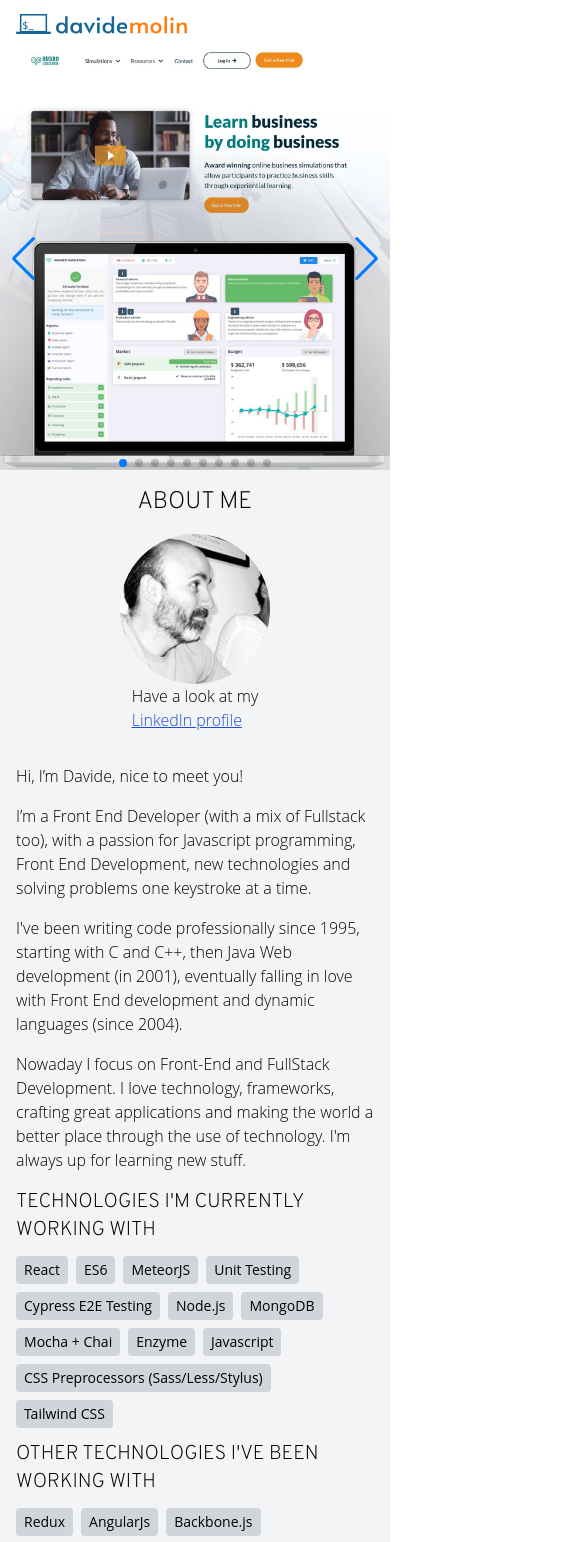
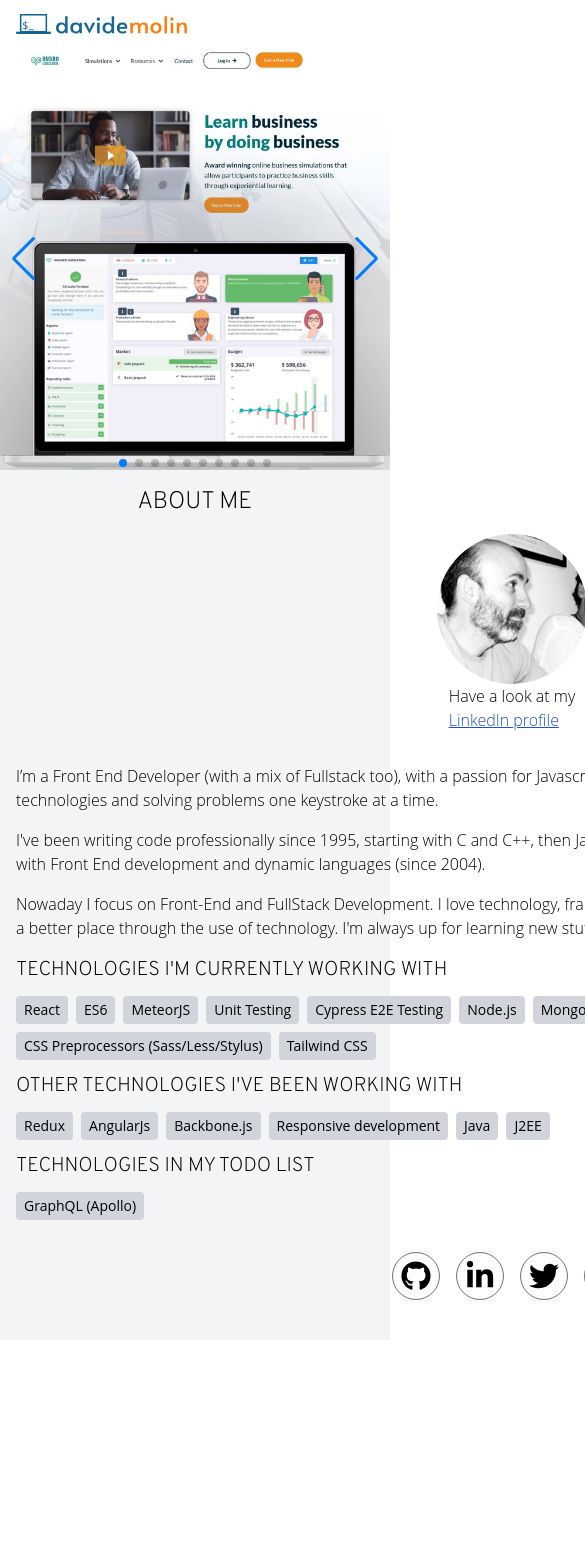
Before and after one commit to dmolin/davidemolin_com, a Next.js app in the folder src/: page / in a window 390 px wide. Shown: the top 1542 px of the page, 585 px wide, since content can reach past the window. After the commit the page ends 1340 px from the top, so only its background shows below. Built offline with nearby package versions, Linux system fonts and the light colour scheme; a web font is replaced by a local one.

Commit message:
fix list

```diff
--- a/src/components/client/home/AboutMe.jsx
+++ b/src/components/client/home/AboutMe.jsx
@@ -8,15 +8,15 @@ const AboutMe = props => {
       <div>
         <h3 className="section-paragraph">{title}</h3>
         <ul className="flex flex-row gap-2 flex-wrap">
-          {entries.map(e => (
-            <li className="bg-gray-300 text-sm rounded py-1 px-2 font-normal">{e.name}</li>
+          {entries.map((e, idx) => (
+            <li key={idx} className="bg-gray-300 text-sm rounded py-1 px-2 font-normal">{e.name}</li>
           ))}
         </ul>
       </div>
     );
   }
 
-  const containerClass = "container md:max-w-[80%] lg:max-w-[70%]";
+  const containerClass = "container w-[1024px] md:max-w-[80%] lg:max-w-[70%]";
 
   return (
     <section className="bg-gray-100 py-4">
@@ -33,7 +33,6 @@ const AboutMe = props => {
           </div>
 
           <div className="about-me-content grow md:flex-[3] px-4">
-            <p className="my-4">Hi, I’m Davide, nice to meet you!</p>
             <p className="my-4">I’m a Front End Developer (with a mix of Fullstack too), with a passion for Javascript programming, Front End Development, new technologies and solving problems one keystroke at a time.</p>
             <p className="my-4">I've been writing code professionally since 1995, starting with C and C++, then Java Web development (in 2001), eventually falling in love with Front End development and dynamic languages (since 2004).</p>
             <p className="my-4">Nowaday I focus on Front-End and FullStack Development. I love technology, frameworks, crafting great applications and making the world a better place through the use of technology. I'm always up for learning new stuff.</p>
```
